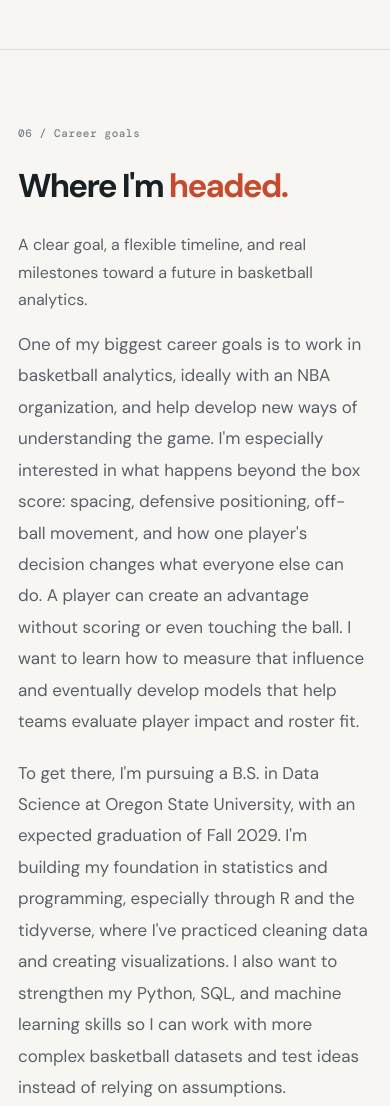
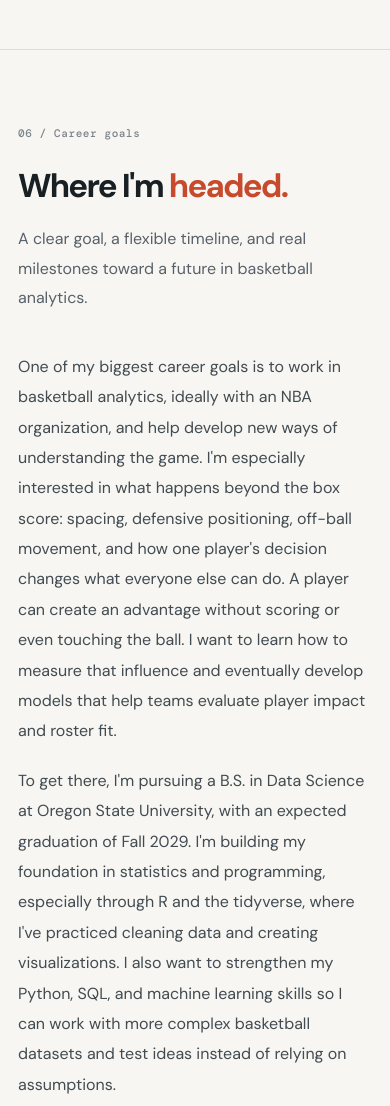
Before and after one commit to mylesanalytics/mm-portfolio, a plain HTML site: page index.html in a window 390 px wide. Shown: the part 7300-8406 px from the top of the page. Drawn offline with nearby package versions, Linux system fonts and the light colour scheme.

Commit message:
Add career goals reflection and action plan styling

```diff
--- a/assets/style.css
+++ b/assets/style.css
@@ -158,6 +158,19 @@ p { color: var(--muted); }
 .footer-links a { font-size: 13px; font-weight: 600; }
 .footer-bottom { border-top: 1px solid var(--line); padding: 19px 0 24px; display: flex; justify-content: space-between; gap: 20px; color: var(--subtle); font-size: 11px; }
 
+/* Career goals: a quiet, text-first reflection with comfortable line length */
+.career-goals-grid { display: grid; grid-template-columns: minmax(210px, .67fr) minmax(0, 1.33fr); gap: clamp(42px, 6.5vw, 105px); align-items: start; }
+.career-goals-intro { max-width: 380px; }
+.career-goals-intro h2 { max-width: 410px; margin-bottom: 20px; }
+.career-goals-deck { max-width: 32ch; font-size: 16px; line-height: 1.85; }
+.career-goals-body { max-width: 710px; }
+.career-goals-body p { max-width: 70ch; color: #414b51; font-size: 16px; line-height: 1.9; margin-bottom: 19px; }
+.career-goals-source { font-size: 13px; margin-top: 8px; }
+@media (max-width: 760px) {
+  .career-goals-grid { grid-template-columns: 1fr; gap: 23px; }
+  .career-goals-deck { max-width: 60ch; }
+}
+
 /* Quiet, readable long-form essay */
 .essay-hero { padding-top: 80px; padding-bottom: 76px; border-bottom: 1px solid var(--line); }
 .back-link { font-size: 13px; font-weight: 600; color: var(--muted); }
```
